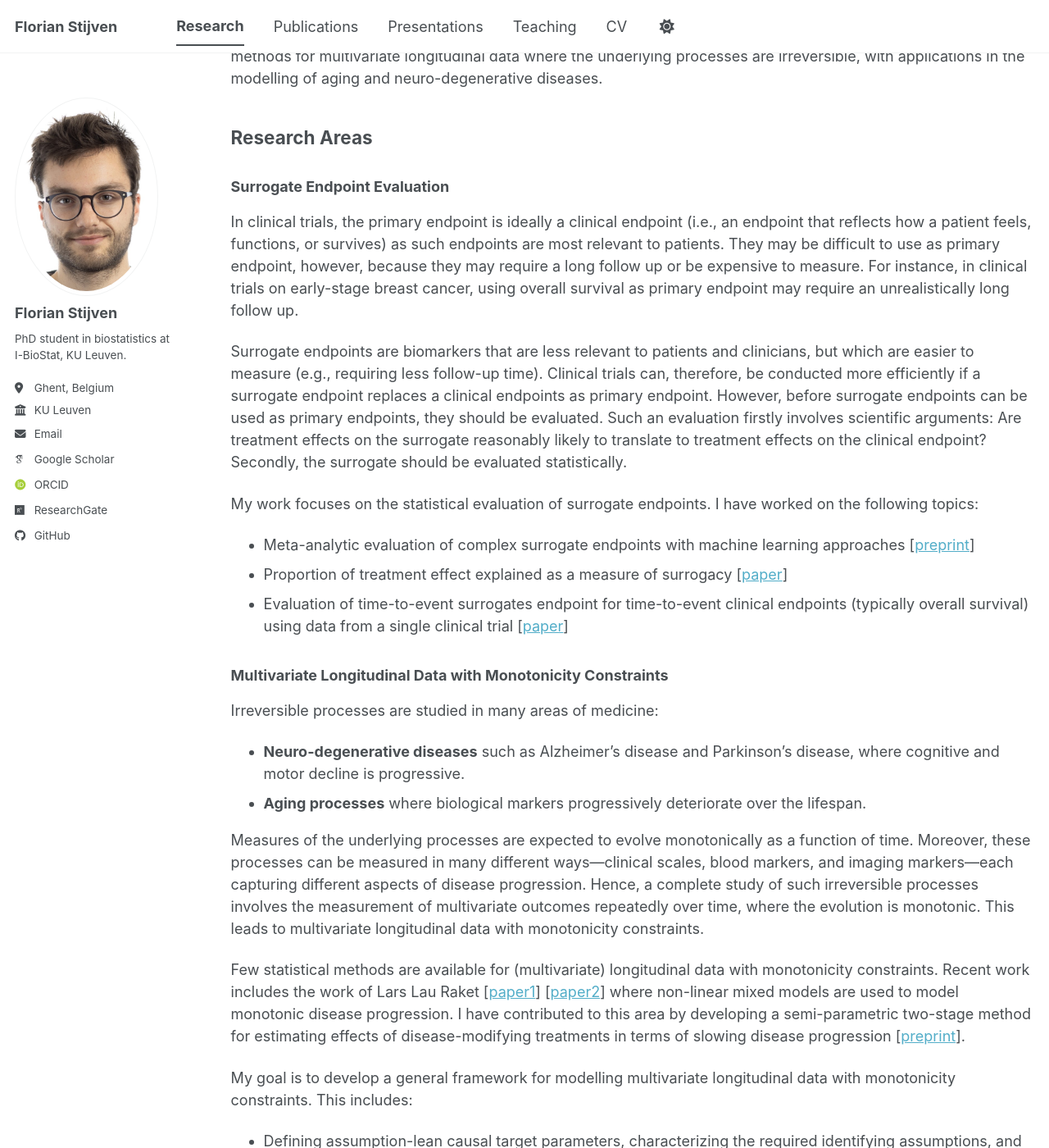
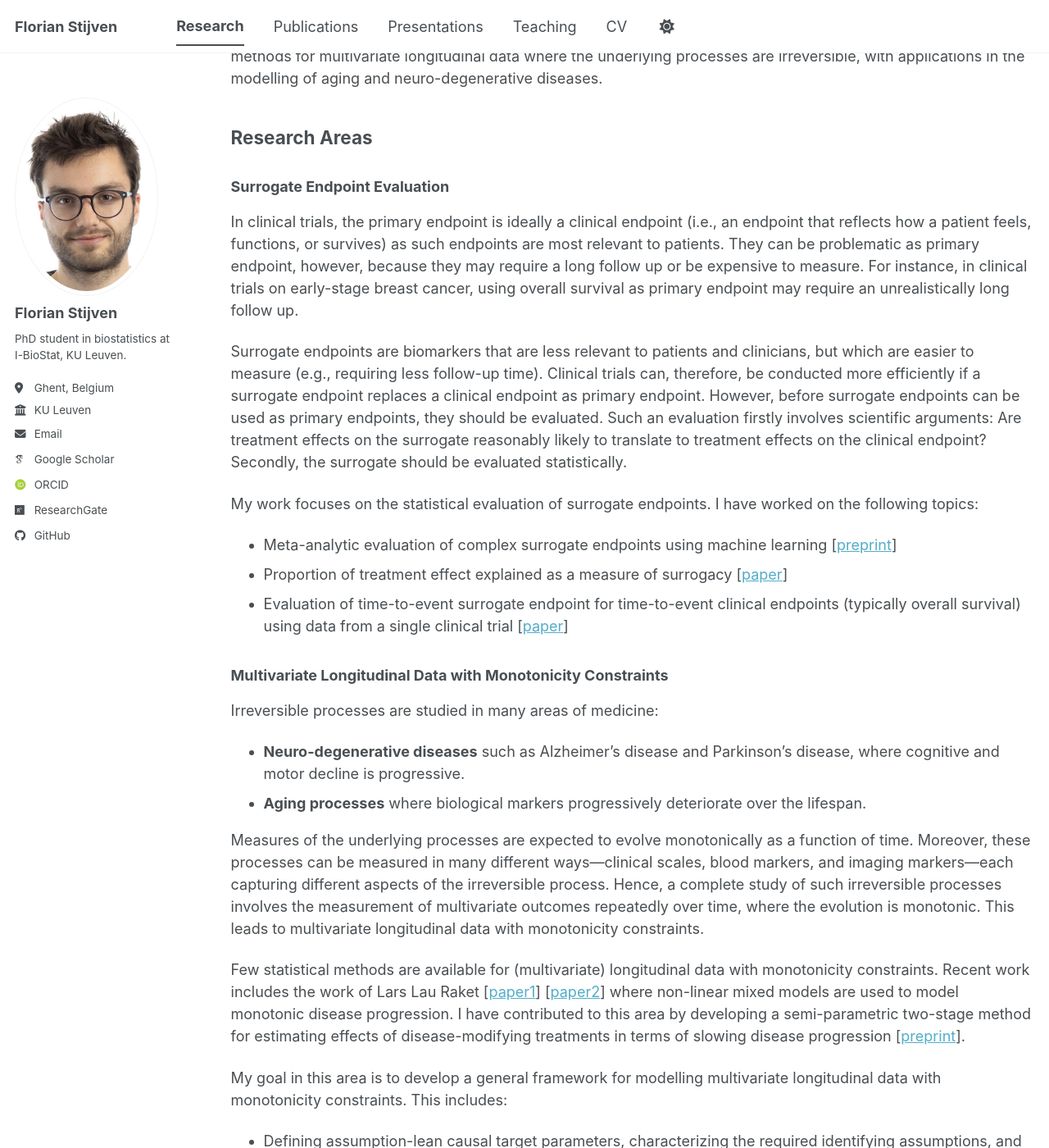
Before and after one commit to florianstijven/florianstijven.github.io, a Jekyll site: the page built from _pages/research.md, in a window 1280 px wide and 1400 px high, scrolled down 218 px. Shown: the whole window at 82% size. Built offline with Jekyll 4.4.1, drawn with Linux system fonts in a browser that asks for light colours; some web fonts are replaced; a script bundle is joined from its source files by our own code; library files that are not in the unit come from our copies; some of the changed text lies outside the part shown.

Commit message:
some updates

```diff
--- a/_pages/research.md
+++ b/_pages/research.md
@@ -14,16 +14,16 @@
 
 ### Surrogate Endpoint Evaluation
 
-In clinical trials, the primary endpoint is ideally a clinical endpoint (i.e., an endpoint that reflects how a patient feels, functions, or survives) as such endpoints are most relevant to patients. They may be difficult to use as primary endpoint, however, because they may require a long follow up or be expensive to measure. For instance, in clinical trials on early-stage breast cancer, using overall survival as primary endpoint may require an unrealistically long follow up.
+In clinical trials, the primary endpoint is ideally a clinical endpoint (i.e., an endpoint that reflects how a patient feels, functions, or survives) as such endpoints are most relevant to patients. They can be problematic as primary endpoint, however, because they may require a long follow up or be expensive to measure. For instance, in clinical trials on early-stage breast cancer, using overall survival as primary endpoint may require an unrealistically long follow up.
 
-Surrogate endpoints are biomarkers that are less relevant to patients and clinicians, but which are easier to measure (e.g., requiring less follow-up time). Clinical trials can, therefore, be conducted more efficiently if a surrogate endpoint replaces a clinical endpoints as primary endpoint. However, before surrogate endpoints can be used as primary endpoints, they should be evaluated.
+Surrogate endpoints are biomarkers that are less relevant to patients and clinicians, but which are easier to measure (e.g., requiring less follow-up time). Clinical trials can, therefore, be conducted more efficiently if a surrogate endpoint replaces a clinical endpoint as primary endpoint. However, before surrogate endpoints can be used as primary endpoints, they should be evaluated.
 Such an evaluation firstly involves scientific arguments: Are treatment effects on the surrogate reasonably likely to translate to treatment effects on the clinical endpoint?
 Secondly, the surrogate should be evaluated statistically.
 
 My work focuses on the statistical evaluation of surrogate endpoints. I have worked on the following topics:
-- Meta-analytic evaluation of complex surrogate endpoints with machine learning approaches [[preprint](https://arxiv.org/abs/2509.01737)]
+- Meta-analytic evaluation of complex surrogate endpoints using machine learning [[preprint](https://arxiv.org/abs/2509.01737)]
 - Proportion of treatment effect explained as a measure of surrogacy [[paper](https://journals.sagepub.com/doi/full/10.1177/09622802241259177)]
-- Evaluation of time-to-event surrogates endpoint for time-to-event clinical endpoints (typically overall survival) using data from a single clinical trial [[paper](https://link.springer.com/article/10.1007/s10985-024-09638-7)]
+- Evaluation of time-to-event surrogate endpoint for time-to-event clinical endpoints (typically overall survival) using data from a single clinical trial [[paper](https://link.springer.com/article/10.1007/s10985-024-09638-7)]
 
 ### Multivariate Longitudinal Data with Monotonicity Constraints
 
@@ -31,28 +31,28 @@
 - **Neuro-degenerative diseases** such as Alzheimer's disease and Parkinson's disease, where cognitive and motor decline is progressive.
 - **Aging processes** where biological markers progressively deteriorate over the lifespan.
 
-Measures of the underlying processes are expected to evolve monotonically as a function of time. Moreover, these processes can be measured in many different ways—clinical scales, blood markers, and imaging markers—each capturing different aspects of disease progression. Hence, a complete study of such irreversible processes involves the measurement of multivariate outcomes repeatedly over time, where the evolution is monotonic. This leads to multivariate longitudinal data with monotonicity constraints.
+Measures of the underlying processes are expected to evolve monotonically as a function of time. Moreover, these processes can be measured in many different ways—clinical scales, blood markers, and imaging markers—each capturing different aspects of the irreversible process. Hence, a complete study of such irreversible processes involves the measurement of multivariate outcomes repeatedly over time, where the evolution is monotonic. This leads to multivariate longitudinal data with monotonicity constraints.
 
 Few statistical methods are available for (multivariate) longitudinal data with monotonicity constraints. Recent work includes the work of Lars Lau Raket [[paper1](https://onlinelibrary.wiley.com/doi/full/10.1002/sim.9581)] [[paper2](https://www.frontiersin.org/journals/big-data/articles/10.3389/fdata.2020.00024/full)] where non-linear mixed models are used to model monotonic disease progression.
 I have contributed to this area by developing a semi-parametric two-stage method for estimating effects of disease-modifying treatments in terms of slowing disease progression [[preprint](https://doi.org/10.1101/2024.05.31.24307898)].
 
-My goal is to develop a general framework for modelling multivariate longitudinal data with monotonicity constraints. This includes:
-- Defining assumption-lean causal target parameters, characterizing the required identifying assumptions, and developing non-parametric estimators for these parameters.
-- Developing a semi-parametric model for parsimoniously modelling the slowing effects of certain exposures on the underlying irreversible processes.
+My goal in this area is to develop a general framework for modelling multivariate longitudinal data with monotonicity constraints. This includes:
+- Defining assumption-lean causal target parameters, characterizing the required identifying assumptions, and developing non-parametric estimators for these parameters. Applications include clinical trials for Alzheimer's disease and observational studies on the causal effects of exposures on aging.
+- Developing a semi-parametric model for parsimoniously modelling irreversible processes and the effect of (time-varying) exposures on these processes. Applications include the modelling and prediction of disease progresion.
 
 ### Other Research
 
-I have also worked on the estimation of optimal treatment regimes in the treatment of depression [paper](https://academic.oup.com/biometrics/article/81/1/ujaf026/8087929).
+I have also worked on the estimation of optimal treatment regimes in the treatment of depression [[paper](https://academic.oup.com/biometrics/article/81/1/ujaf026/8087929)].
 
-I am currently involved in research on statistical methods for distribution-valued outcomes, with applications in HIV trials.
+I am currently also involved in research on statistical methods for distribution-valued outcomes, with applications in HIV trials.
 
 ## Software
 
 I maintain two R packages available on CRAN and GitHub:
 
-- **[Surrogate](https://cran.r-project.org/package=Surrogate)** (CRAN): A comprehensive suite of methods for evaluating surrogate endpoints, developed collaboratively at I-BioStat, KU Leuven
+- **[Surrogate](https://cran.r-project.org/package=Surrogate)** (CRAN): A comprehensive suite of methods for evaluating surrogate endpoints, developed at I-BioStat, KU Leuven
 
-- **[TCT](https://github.com/florianstijven/TCT)** (GitHub): Methods for progressive disease modeling and treatment effect interpretability
+- **[TCT](https://github.com/florianstijven/TCT)** (GitHub): Two-stage methods for estimating effects of disease-modifying treatments in terms of slowing disease progression
 
 ## Collaboration & Contact
 
```
